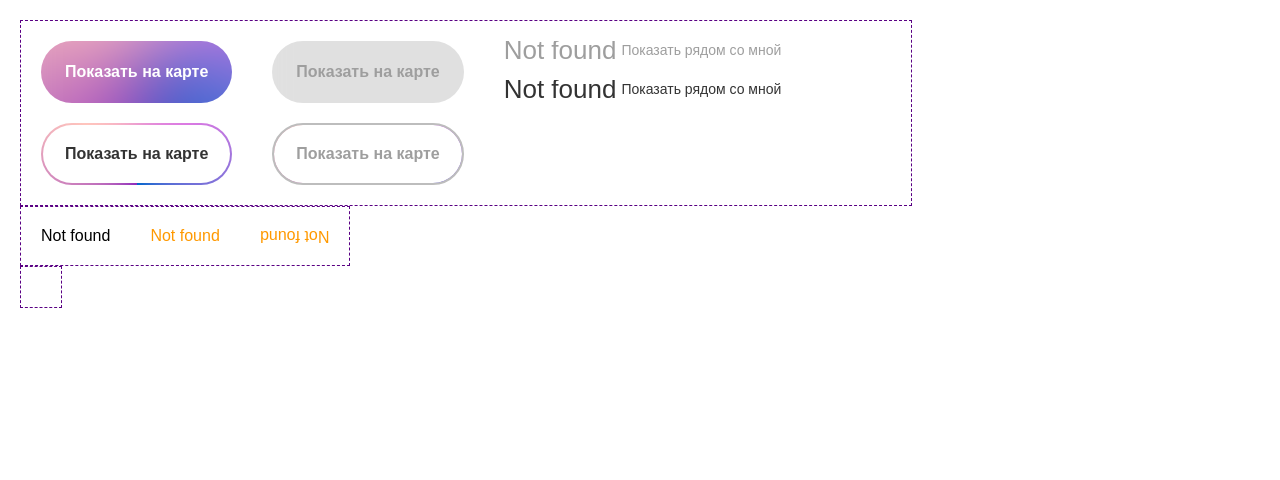
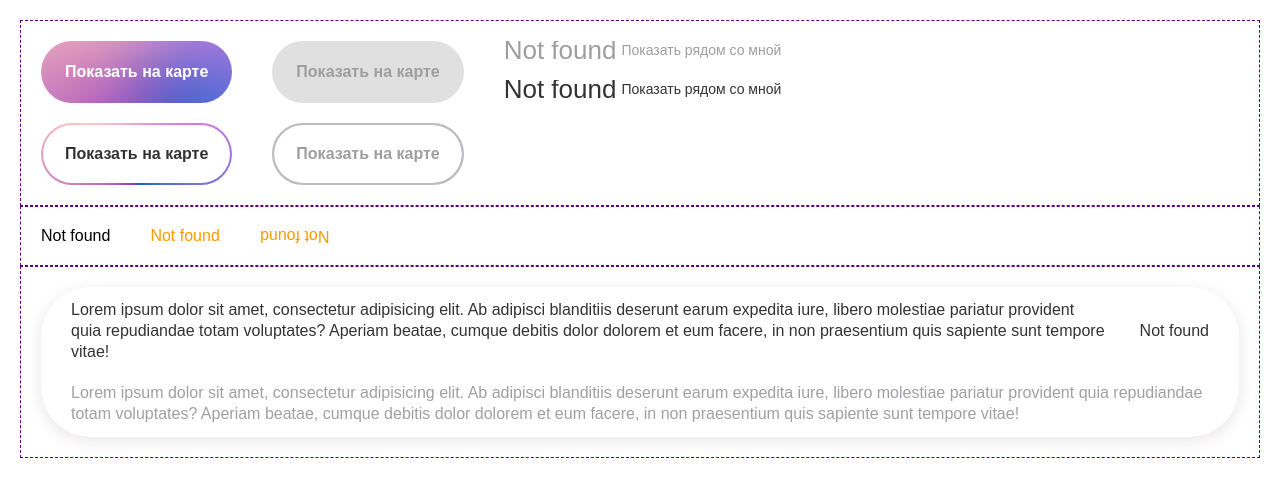
Before and after one commit to cookies-with-tea/guest-place, a Nuxt app: page /uikit in a window 1280 px wide. Before the commit this address had no page. Shown: the top 480 px of the page. Built offline with nearby package versions, Linux system fonts and the light colour scheme; a web font is replaced by a local one.

Commit message:
PGP-96: стилизовал аккардеон

```diff
--- a/app/pages/uikit.vue
+++ b/app/pages/uikit.vue
@@ -52,17 +52,25 @@
       <UiIcon style="color: #f90" name="shop-car" width="50px" height="50px" reverse />
     </div>
 
-    <div class="box">
-      <UiAccordion />
+    <div class="box" style="display: block">
+      <UiAccordion>
+        <UiAccordionItem
+          title="Lorem ipsum dolor sit amet, consectetur adipisicing elit. Ab adipisci blanditiis deserunt earum expedita iure, libero molestiae pariatur provident quia repudiandae totam voluptates? Aperiam beatae, cumque debitis dolor dolorem et eum facere, in non praesentium quis sapiente sunt tempore vitae!"
+        >
+          Lorem ipsum dolor sit amet, consectetur adipisicing elit. Ab adipisci blanditiis deserunt earum expedita iure,
+          libero molestiae pariatur provident quia repudiandae totam voluptates? Aperiam beatae, cumque debitis dolor
+          dolorem et eum facere, in non praesentium quis sapiente sunt tempore vitae!
+        </UiAccordionItem>
+      </UiAccordion>
     </div>
   </div>
 </template>
 
 <script setup lang="ts">
-import { UiAccordion, UiButton, UiIcon } from '../shared/ui'
+import { UiAccordion, UiAccordionItem, UiButton, UiIcon } from '../shared/ui'
 
-// const items = ref<string[]>([])
-//
+// const items = ref<string[] | string>([])
+
 // const faq = ref([
 //   {
 //     title: 'Test 1',
@@ -81,7 +89,7 @@ import { UiAccordion, UiButton, UiIcon } from '../shared/ui'
 }
 
 .box {
-  width: fit-content;
+  //width: fit-content;
   display: flex;
   border: 1px dashed rgb(89 0 131);
   padding: 20px;
--- a/app/shared/ui/ui-accordion/components/ui-accordion-item/UiAccordionItem.vue
+++ b/app/shared/ui/ui-accordion/components/ui-accordion-item/UiAccordionItem.vue
@@ -1,7 +1,57 @@
 <template>
-  <div> 1111111111 </div>
+  <li class="ui-accordion-item">
+    <div class="ui-accordion-item__trigger">
+      {{ props.title }}
+
+      <UiIcon name="plus" width="48" height="48" />
+    </div>
+
+    <div class="ui-accordion-item__content">
+      <slot />
+    </div>
+  </li>
 </template>
 
-<script setup lang="ts"></script>
+<script setup lang="ts">
+import UiIcon from '../../../ui-icon'
 
-<style scoped lang="scss"></style>
+// const model = defineModel()
+
+interface IProps {
+  title: string | number
+}
+
+const props = defineProps<IProps>()
+</script>
+
+<style scoped lang="scss">
+.ui-accordion-item {
+  display: flex;
+  flex-direction: column;
+  border-radius: 50px;
+  box-shadow: 0 4px 15px 0 #694e4b24;
+  background-color: var(--color-white);
+  padding: 13px 30px;
+  gap: 20px;
+
+  &__trigger {
+    @include typography(h5);
+
+    display: flex;
+    align-items: center;
+    justify-content: space-between;
+    color: var(--color-regular);
+    gap: 33px;
+
+    &:deep(svg) {
+      align-self: flex-start;
+    }
+  }
+
+  &__content {
+    @include typography(h5);
+
+    color: var(--color-text-light);
+  }
+}
+</style>
--- a/app/shared/ui/ui-accordion/ui/UiAccordion.vue
+++ b/app/shared/ui/ui-accordion/ui/UiAccordion.vue
@@ -1,5 +1,7 @@
 <template>
-  <div class="ui-accordion"> </div>
+  <ul class="ui-accordion">
+    <slot />
+  </ul>
 </template>
 
 <script setup lang="ts"></script>
--- a/public/styles/helpers/variables/_colors.scss
+++ b/public/styles/helpers/variables/_colors.scss
@@ -15,6 +15,8 @@ $theme-light: (
   color-text-dark: #333333,
   color-text-light: #A0A0A4,
   color-text-ultralight :#C6C6CC,
+
+  color-text-regular: #585F66,
 
   shadow-md: 0px 4px 15px 0px #694E4B24,
 
@@ -39,7 +41,9 @@ $theme-dark: (
   color-text-accent-2: #ECF4FD,
   color-text-dark: #333333,
   color-text-light: #A0A0A4,
-  color-text-ultralight :#C6C6CC,
+  color-text-ultralight: #C6C6CC,
+
+  color-text-regular: #585F66,
 
   shadow-md: 0px 4px 15px 0px #694E4B24,
 
```
